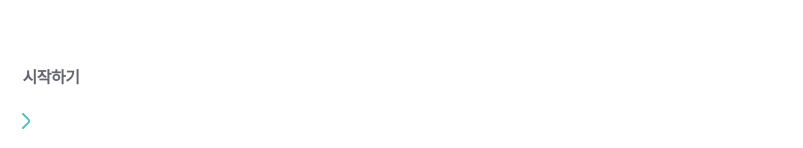
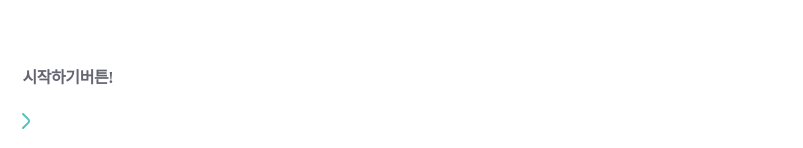
Before and after one commit to ArtScape-Hanyang/ArtScape_Frontend, a React (Vite) app: page /matching in a window 1280 px wide. Shown: the part 1110-1258 px from the top of the page, without its empty margins (0-803 px from the left). Built offline with nearby package versions, Linux system fonts and the light colour scheme.

Commit message:
수정했어요

```diff
--- a/src/pages/MatchingPage.tsx
+++ b/src/pages/MatchingPage.tsx
@@ -22,7 +22,7 @@ const MatchingPage = () => {
           {" "}
           <div className="text-container">
             <div className="text-container--next">
-              <h5>시작하기</h5>
+              <h5>시작하기버튼!</h5>
             </div>
             <div className="container--icon">
               <img src={nextbtn} className="next-icon" alt="다음으로" />
```
